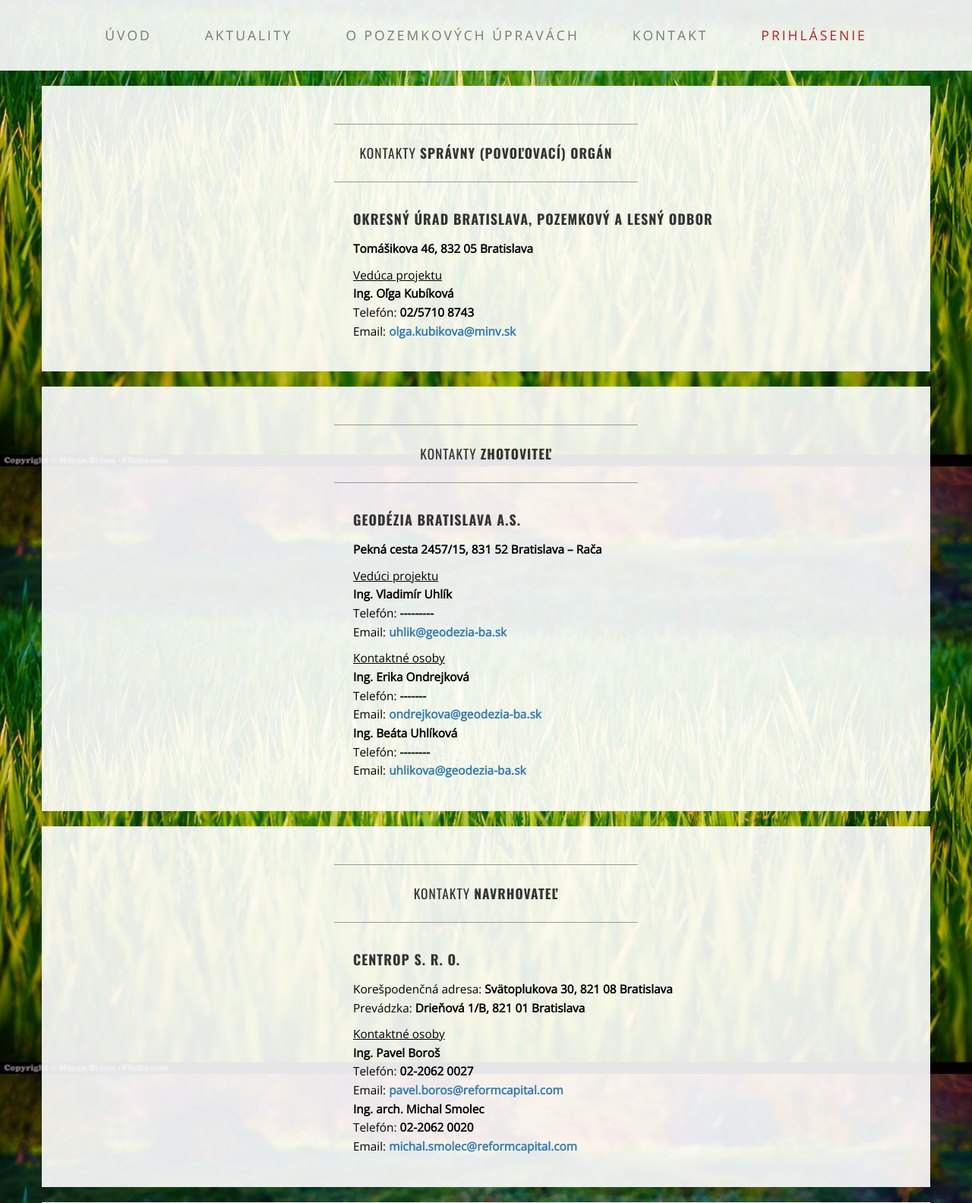
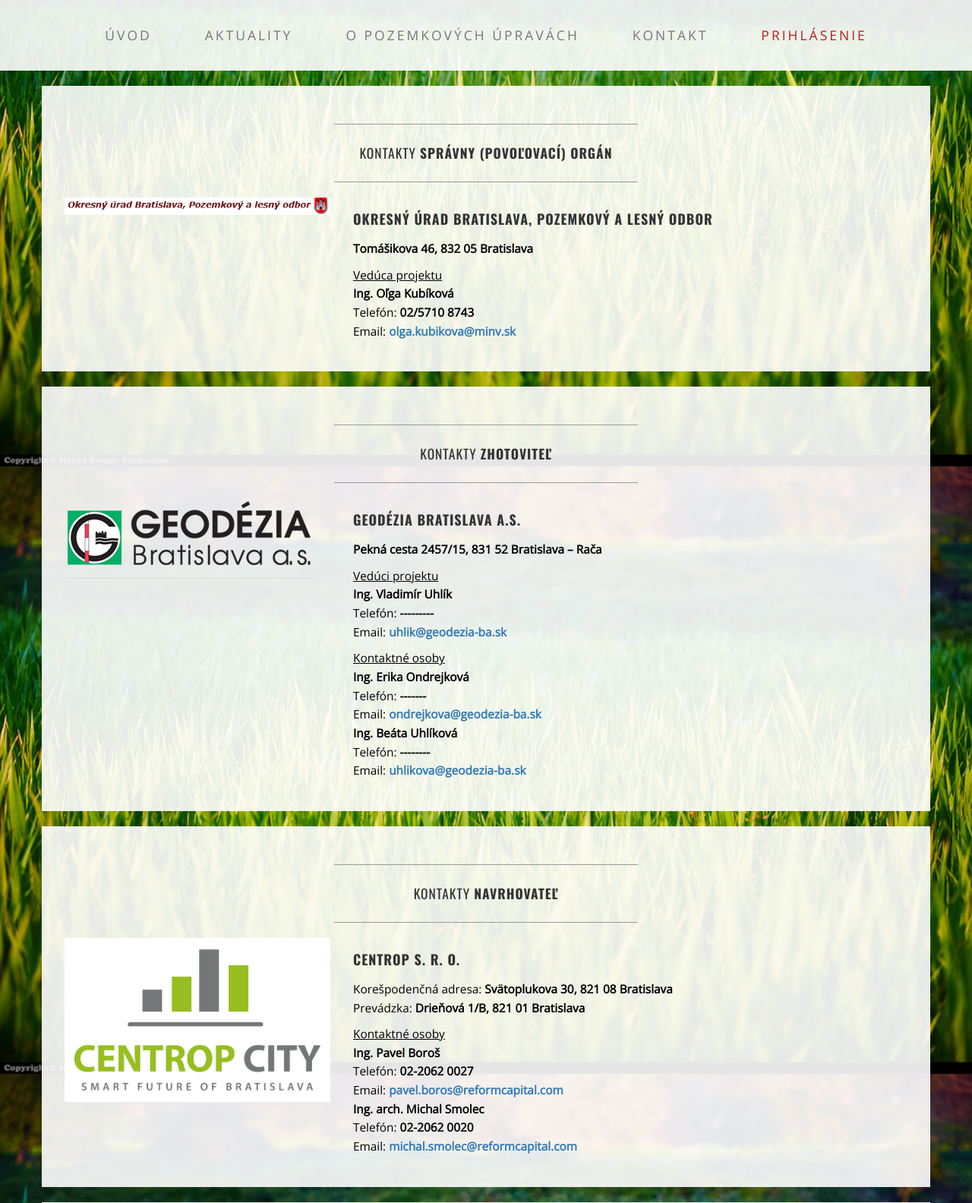
Before and after one commit to OHUSAR/pozemkove_upravy, a PHP site: page /contact.php in a window 1280 px wide. Shown: the part 186-1770 px from the top of the page at 76% size. Run offline with PHP 8.4, Linux system fonts and the light colour scheme.

Commit message:
add logos to contact

```diff
--- a/sources/contact.php
+++ b/sources/contact.php
@@ -14,6 +14,7 @@
             <div class="box">
                 <?php sectionHeading("Kontakty", "SPRÁVNY (POVOĽOVACÍ) ORGÁN")?>
                 <div class="col-md-4">
+                    <img class="img-responsive img-border-left" src="img/plo.png" alt="">
                 </div>
                 <div class="col-md-8">
                     <h4>
@@ -44,6 +45,7 @@
             <div class="box">
                 <?php sectionHeading("Kontakty", "ZHOTOVITEĽ")?>
                 <div class="col-md-4">
+                    <img class="img-responsive img-border-left" src="img/geodezia.png" alt="">
                 </div>
                 <div class="col-md-8">
                     <h4>
@@ -95,6 +97,7 @@
             <div class="box">
                 <?php sectionHeading("Kontakty", "NAVRHOVATEĽ")?>
                 <div class="col-md-4">
+                    <img class="img-responsive img-border-left" src="img/centrop.jpg" alt="">
                 </div>
                 <div class="col-md-8">
                     <h4>
```
Also changed, not shown: sources/img/centrop.jpg (added), sources/img/geodezia.png (added), sources/img/plo.png (added).
